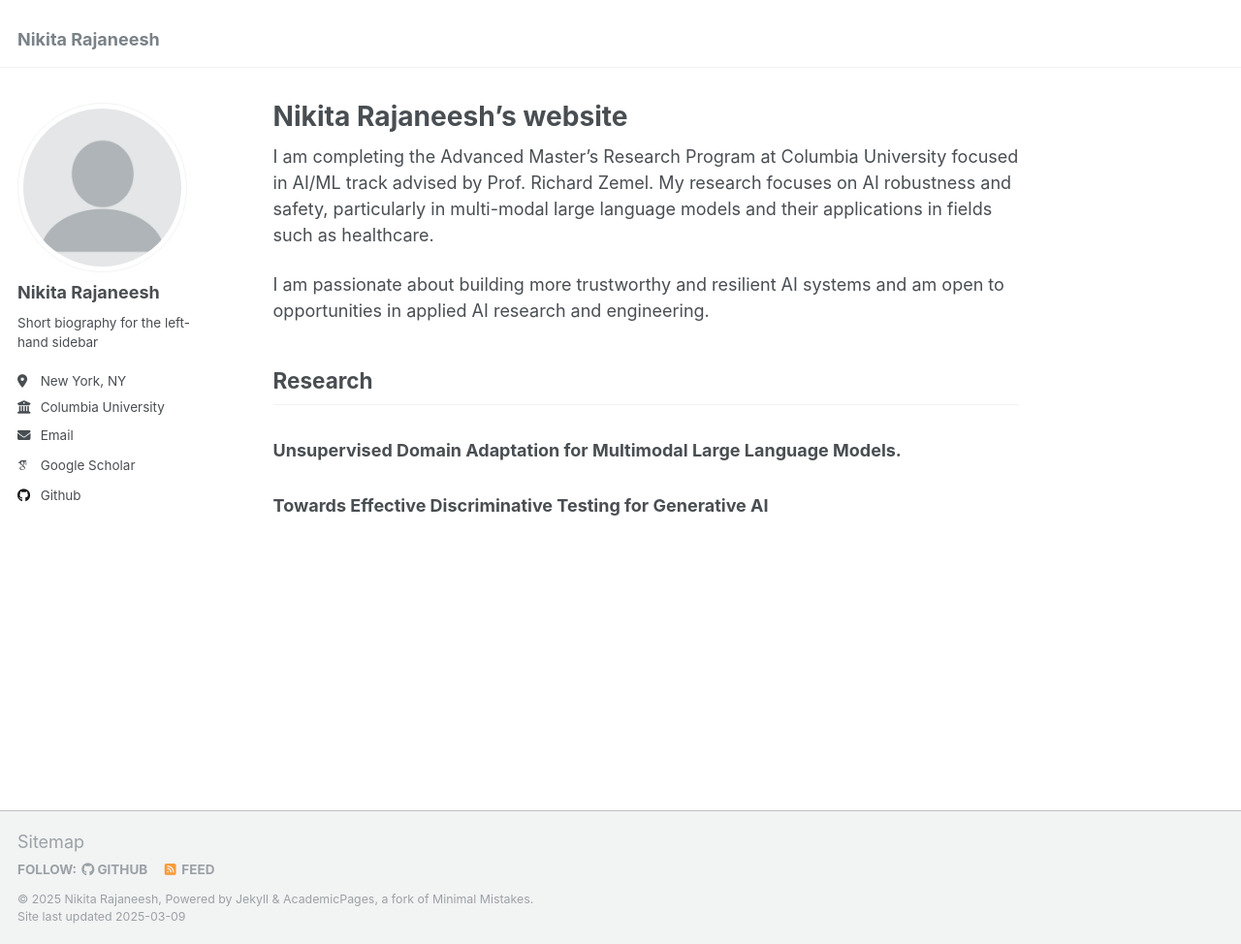
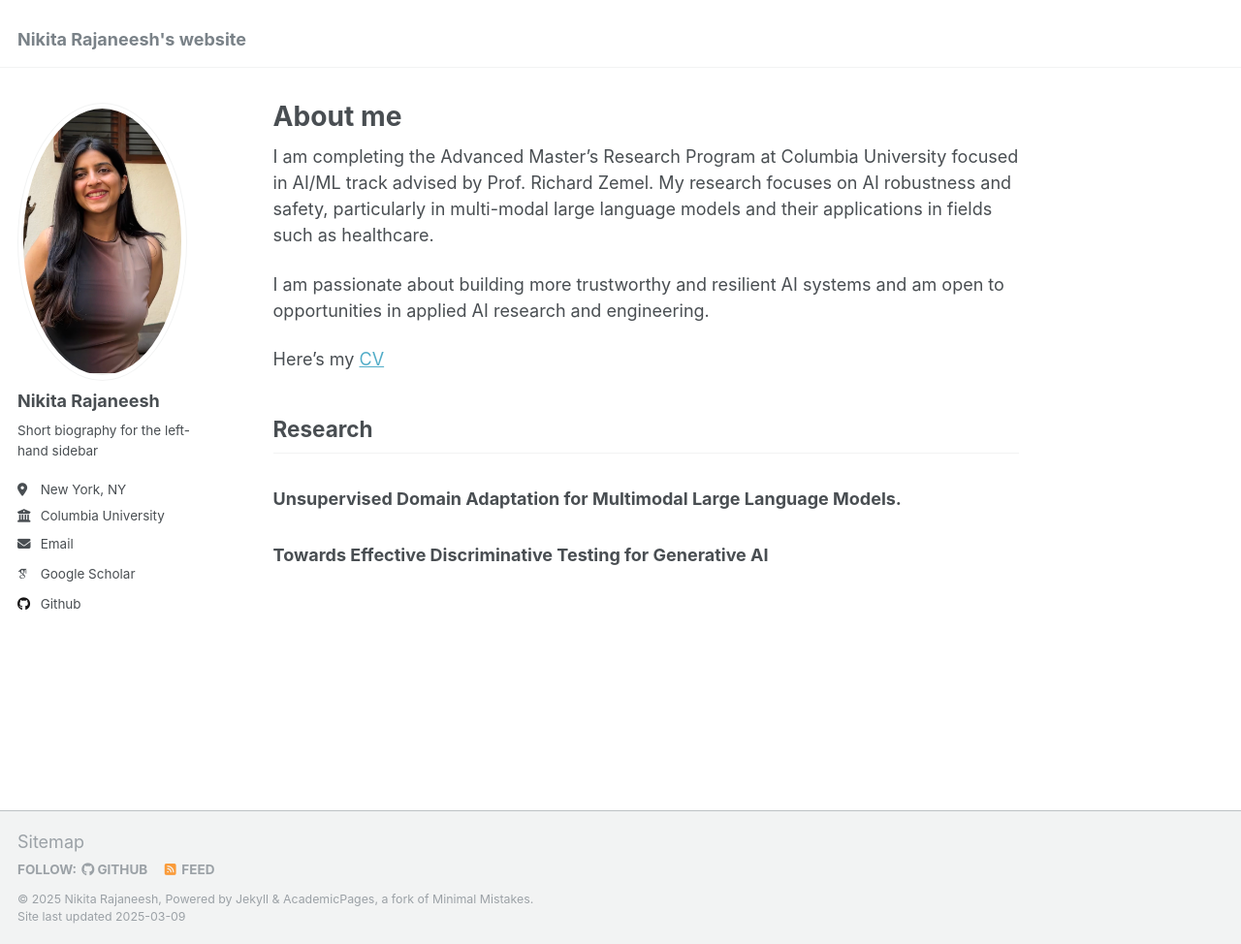
Before and after one commit to nrajanee/nrajanee.github.io, a Jekyll site: the page built from _pages/about.md, in a window 1280 px wide and 974 px high. Shown: the whole window at 97% size. Built offline with Jekyll 4.4.1, drawn with Linux system fonts in a browser that asks for light colours; some web fonts are replaced.

Commit message:
change profile photo

```diff
--- a/_config.yml
+++ b/_config.yml
@@ -8,7 +8,7 @@
 
 # Basic Site Settings
 locale                   : "en-US"
-title                    : "Nikita Rajaneesh"
+title                    : "Nikita Rajaneesh's website"
 title_separator          : "-"
 name                     : &name "Nikita Rajaneesh"
 description              : &description "Hi I'm nikita"
--- a/_pages/about.md
+++ b/_pages/about.md
@@ -1,6 +1,6 @@
 ---
 permalink: /
-title: "Nikita Rajaneesh's website"
+title: "About me"
 author_profile: true
 redirect_from:
   - /about/
@@ -11,6 +11,7 @@ I am completing the Advanced Master’s Research Program at Columbia University
 
 I am passionate about building more trustworthy and resilient AI systems and am open to opportunities in applied AI research and engineering.
 
+Here's my [CV](/files/Nikita_Rajaneesh_CV.pdf)
 
 ## Research
 
```
Also changed, not shown: images/profile.png, 1 other file.
